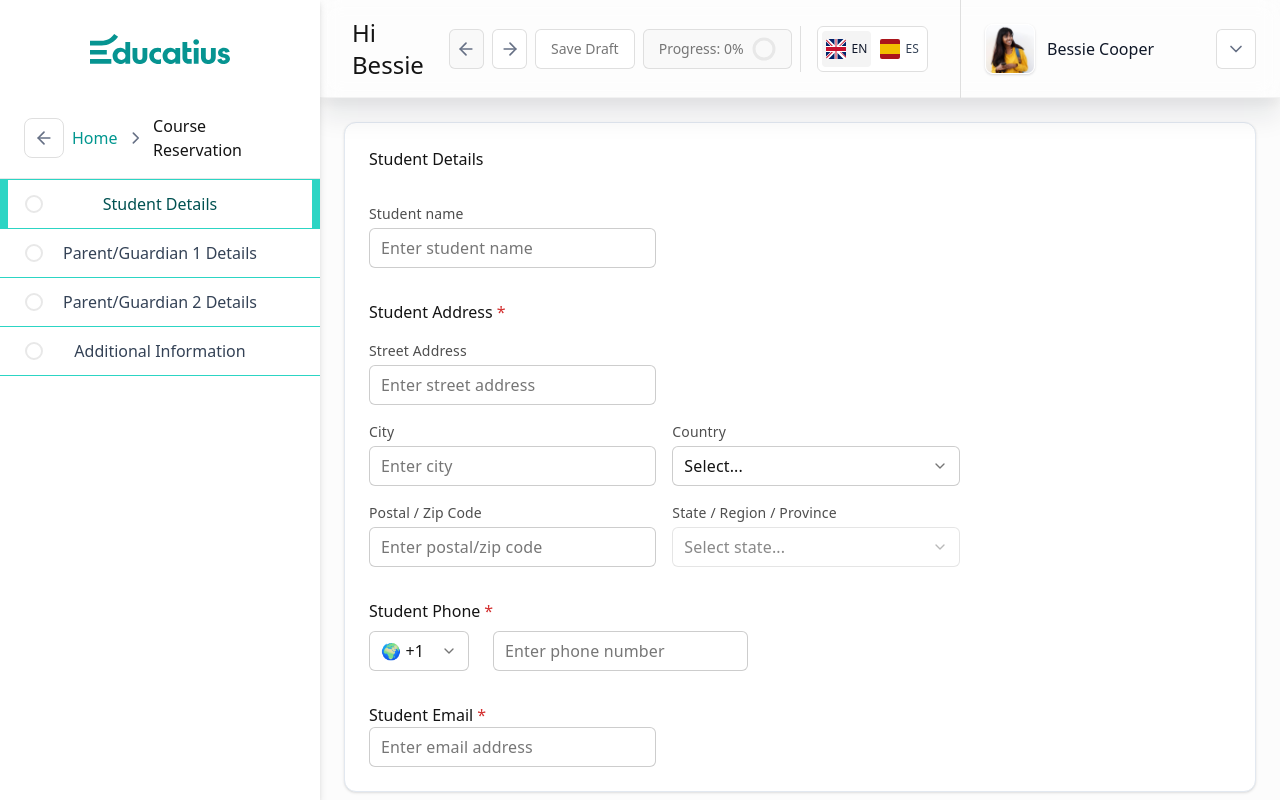
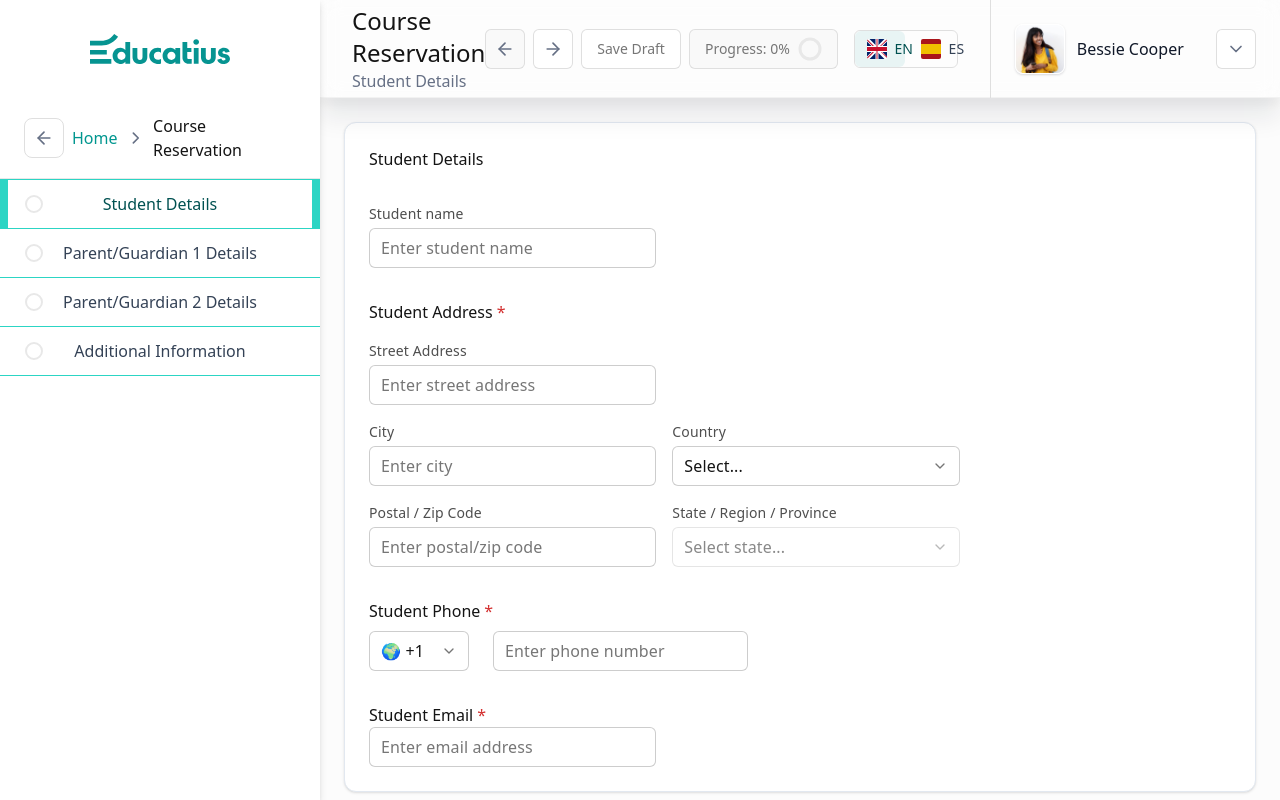
Before and after one commit to karanf/hsp-so, a Next.js app: page /form in a window 1280 px wide. Shown: the top 800 px of the page. Built offline with nearby package versions, Linux system fonts and the light colour scheme.

Commit message:
language switcher and menu transparency

```diff
--- a/src/app/form/page.tsx
+++ b/src/app/form/page.tsx
@@ -1057,10 +1057,17 @@ export default function Form() {
               {/* Welcome Message */}
               <div className="flex-1 px-8 flex items-center justify-between">
                 <div className="flex flex-col">
-                <h1 className="text-[#141414] font-sans text-[1.5rem] font-normal leading-[133.4%] [font-feature-settings:'liga'_off,'clig'_off]">
-                  Hi Bessie
-                </h1>
-                </div>
+                <span className="text-[#141414] font-sans text-[1.5rem] font-normal leading-[133.4%] [font-feature-settings:'liga'_off,'clig'_off]">
+                    Course Reservation
+                  </span>
+                  <span className="text-[#667085] font-sans text-base font-normal leading-[150%] [font-feature-settings:'liga'_off,'clig'_off]">
+                    {activeSection === 'student-details' && "Student Details"}
+                    {activeSection === 'parent1-details' && "Parent/Guardian 1 Details"}
+                    {activeSection === 'parent2-details' && "Parent/Guardian 2 Details"}
+                    {activeSection === 'additional-info' && "Additional Information"}
+                  </span>
+
+                      </div>
 
                 <div className="flex items-center gap-4">
                       <div className="flex items-center gap-2">
@@ -1202,10 +1209,8 @@ export default function Form() {
                         </div>
                       )}
                     </Button>
-                    <div className="border-l border-[#DFDFDF] pl-4">
-                      <LanguageSwitcher />
-                    </div>
                   </div>
+                  <LanguageSwitcher />
                 </div>
               </div>
 
--- a/src/app/page.tsx
+++ b/src/app/page.tsx
@@ -49,6 +49,8 @@ import {
 import Image from "next/image"
 import { useState, useEffect } from "react"
 import { useRouter } from "next/navigation"
+import Link from "next/link"
+import { LanguageSwitcher } from "@/components/ui/language-switcher"
 
 export default function SignIn() {
   const router = useRouter()
@@ -77,7 +79,10 @@ export default function SignIn() {
   }
 
   return (
-    <main className="min-h-screen flex flex-col items-center justify-center p-4 bg-white">
+    <main className="min-h-screen flex flex-col items-center justify-center p-4 bg-white relative">
+      <div className="absolute top-4 right-4">
+        <LanguageSwitcher />
+      </div>
       <div className="w-full max-w-[400px] space-y-8">
         {/* Logo */}
         <div className="flex justify-center">
@@ -126,9 +131,14 @@ export default function SignIn() {
               value={password}
               onChange={(e) => setPassword(e.target.value)}
             />
-            <div className="flex items-center space-x-2">
-              <Checkbox id="remember" />
-              <Label htmlFor="remember" className="text-body2">Remember me</Label>
+            <div className="flex items-center justify-between">
+              <div className="flex items-center space-x-2">
+                <Checkbox id="remember" />
+                <Label htmlFor="remember" className="text-body2">Remember me</Label>
+              </div>
+              <Link href="/forgot-password" className="text-[#007F7A] hover:underline text-[0.875rem] font-normal leading-[1.43] tracking-[0.01071em]">
+                Forgot password?
+              </Link>
             </div>
           </div>
 
--- a/src/app/signup/page.tsx
+++ b/src/app/signup/page.tsx
@@ -8,6 +8,7 @@ import { Info } from "lucide-react"
 import Image from "next/image"
 import { useState } from "react"
 import { useRouter } from "next/navigation"
+import { LanguageSwitcher } from "@/components/ui/language-switcher"
 
 export default function SignUp() {
   const router = useRouter()
@@ -78,7 +79,10 @@ export default function SignUp() {
   }
 
   return (
-    <main className="min-h-screen flex flex-col items-center justify-center p-4 bg-white">
+    <main className="min-h-screen flex flex-col items-center justify-center p-4 bg-white relative">
+      <div className="absolute top-4 right-4">
+        <LanguageSwitcher />
+      </div>
       <div className="w-full max-w-[400px] space-y-8">
         {/* Logo */}
         <div className="flex justify-center">
--- a/src/components/ui/dropdown-menu.tsx
+++ b/src/components/ui/dropdown-menu.tsx
@@ -5,6 +5,7 @@ import * as DropdownMenuPrimitive from "@radix-ui/react-dropdown-menu"
 import { Check, ChevronRight, Circle } from "lucide-react"
 
 import { cn } from "@/lib/utils"
+import { dropdownMenuStyles } from "@/themes/theme-v1"
 
 const DropdownMenu = DropdownMenuPrimitive.Root
 
@@ -65,8 +66,8 @@ const DropdownMenuContent = React.forwardRef<
       ref={ref}
       sideOffset={sideOffset}
       className={cn(
-        "z-50 min-w-[8rem] overflow-hidden rounded-md border bg-popover p-1 text-popover-foreground shadow-md",
-        "data-[state=open]:animate-in data-[state=closed]:animate-out data-[state=closed]:fade-out-0 data-[state=open]:fade-in-0 data-[state=closed]:zoom-out-95 data-[state=open]:zoom-in-95 data-[side=bottom]:slide-in-from-top-2 data-[side=left]:slide-in-from-right-2 data-[side=right]:slide-in-from-left-2 data-[side=top]:slide-in-from-bottom-2",
+        dropdownMenuStyles.content.base,
+        dropdownMenuStyles.content.animation,
         className
       )}
       {...props}
@@ -84,7 +85,9 @@ const DropdownMenuItem = React.forwardRef<
   <DropdownMenuPrimitive.Item
     ref={ref}
     className={cn(
-      "relative flex cursor-default select-none items-center gap-2 rounded-sm px-2 py-1.5 text-sm outline-none transition-colors focus:bg-accent focus:text-accent-foreground data-[disabled]:pointer-events-none data-[disabled]:opacity-50 [&>svg]:size-4 [&>svg]:shrink-0",
+      dropdownMenuStyles.item.base,
+      dropdownMenuStyles.item.hover,
+      dropdownMenuStyles.item.disabled,
       inset && "pl-8",
       className
     )}
--- a/src/components/ui/language-switcher.tsx
+++ b/src/components/ui/language-switcher.tsx
@@ -14,23 +14,25 @@ export function LanguageSwitcher({ defaultValue = "en", onValueChange }: Languag
       type="single"
       defaultValue={defaultValue}
       onValueChange={onValueChange}
-      className="border border-[#DFDFDF] rounded-md p-1 bg-white"
+      className="border border-[#DFDFDF] rounded-md"
     >
       <ToggleGroupItem
         value="en"
-        className="flex items-center gap-1.5 px-2 py-1 rounded data-[state=on]:bg-[#F4F4F4]"
-        aria-label="Switch to English"
+        className="px-3 py-2 data-[state=on]:bg-[#E8F4F4] data-[state=on]:text-[#005151] hover:bg-[#E8F4F4] hover:text-[#005151]"
       >
-        <Image src="/flags/en.svg" width={20} height={20} alt="English" />
-        <span className="text-xs font-medium">EN</span>
+        <div className="flex items-center gap-2">
+          <Image src="/flags/en.svg" width={20} height={20} alt="English" />
+          <span className="text-sm font-medium">EN</span>
+        </div>
       </ToggleGroupItem>
       <ToggleGroupItem
         value="es"
-        className="flex items-center gap-1.5 px-2 py-1 rounded data-[state=on]:bg-[#F4F4F4]"
-        aria-label="Switch to Spanish"
+        className="px-3 py-2 data-[state=on]:bg-[#E8F4F4] data-[state=on]:text-[#005151] hover:bg-[#E8F4F4] hover:text-[#005151]"
       >
-        <Image src="/flags/es.svg" width={20} height={20} alt="Spanish" />
-        <span className="text-xs font-medium">ES</span>
+        <div className="flex items-center gap-2">
+          <Image src="/flags/es.svg" width={20} height={20} alt="Spanish" />
+          <span className="text-sm font-medium">ES</span>
+        </div>
       </ToggleGroupItem>
     </ToggleGroup>
   )
--- a/src/themes/theme-v1.ts
+++ b/src/themes/theme-v1.ts
@@ -77,3 +77,15 @@ export const helperTextStyles = {
   default: "text-[rgba(0,0,0,0.60)]",
   error: "text-[#D32F2F]"
 }
+
+export const dropdownMenuStyles = {
+  content: {
+    base: "z-50 min-w-[8rem] overflow-hidden rounded-md border border-[#E8E8E8] bg-gradient-to-r from-white/10 via-white/30 to-white/10 backdrop-blur-[10px] p-1 text-popover-foreground shadow-elevation-3",
+    animation: "data-[state=open]:animate-in data-[state=closed]:animate-out data-[state=closed]:fade-out-0 data-[state=open]:fade-in-0 data-[state=closed]:zoom-out-95 data-[state=open]:zoom-in-95 data-[side=bottom]:slide-in-from-top-2 data-[side=left]:slide-in-from-right-2 data-[side=right]:slide-in-from-left-2 data-[side=top]:slide-in-from-bottom-2"
+  },
+  item: {
+    base: "relative flex cursor-default select-none items-center gap-2 rounded-sm px-2 py-1.5 text-sm outline-none transition-colors bg-transparent shadow-elevation-2",
+    hover: "hover:bg-white/60 focus:bg-white/60",
+    disabled: "data-[disabled]:pointer-events-none data-[disabled]:opacity-50"
+  }
+}
```
